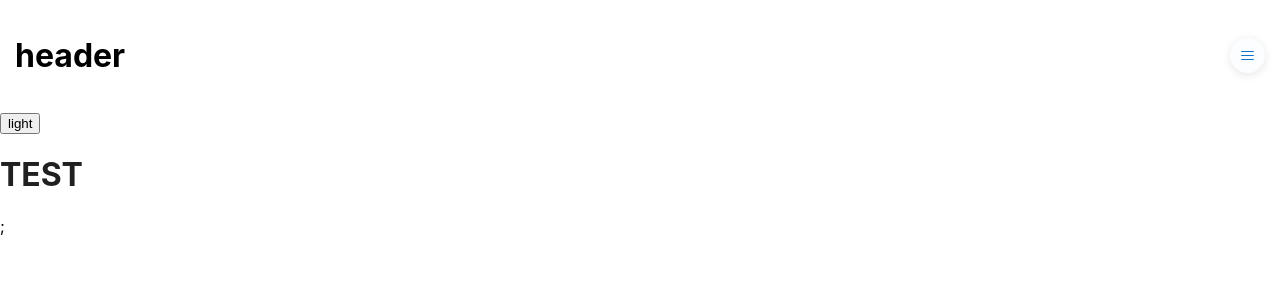
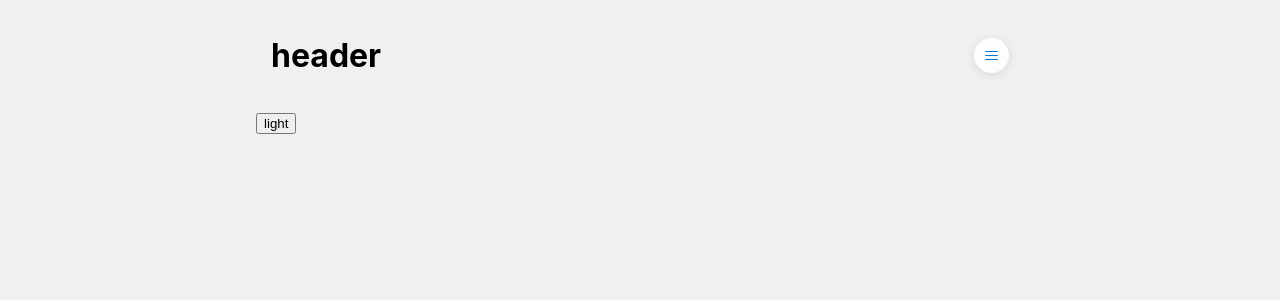
Before and after one commit to timursk/portfolio, a React (Create React App) app in the folder cv-app/: page / in a window 1280 px wide. Shown: the top 300 px of the page. Built offline with nearby package versions, Linux system fonts and the light colour scheme.

Commit message:
feat: add main and container elements to the whole app

```diff
--- a/cv-app/src/App.tsx
+++ b/cv-app/src/App.tsx
@@ -7,15 +7,23 @@ import { Header } from './components/Header';
 export const App = () => {
   return (
     <ThemeWrapper>
-      <Header />
-      <ThemeSwitcher />
-      <div>
-        <StyledTitle>TEST</StyledTitle>;
-      </div>
+      <Main>
+        <Container>
+          <Header />
+          <ThemeSwitcher />
+        </Container>
+      </Main>
     </ThemeWrapper>
   );
 };
 
-const StyledTitle = styled('h1')`
-  color: ${(props) => props.theme.colors.primary.contrastText};
+const Main = styled('main')`
+  background-color: ${(props) => props.theme.colors.primary.main};
+  min-height: 100vh;
 `;
+
+const Container = styled('div')`
+  width: 100%;
+  max-width: 768px;
+  margin: 0 auto;
+`;
```
